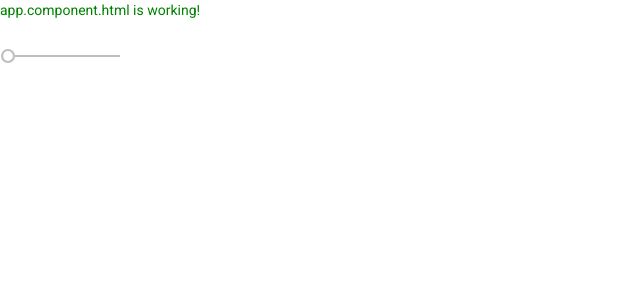
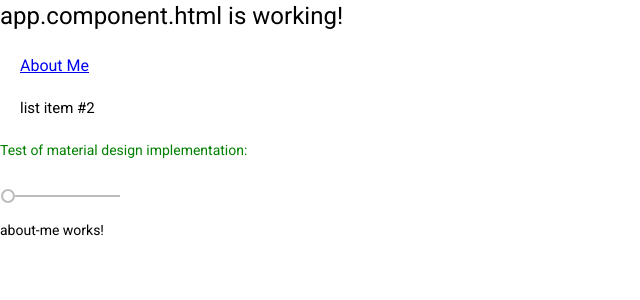
Before and after one commit to harrymcg/harryMcGuireAngularProject, an Angular app: page /about-me in a window 1280 px wide. Before the commit this address led to /. Shown: the top 300 px of the page, without its empty margins (0-640 px from the left). Built offline with nearby package versions, Linux system fonts and the light colour scheme.

Commit message:
Working about-me routing

```diff
--- /dev/null
+++ b/src/app/about-me/about-me.component.html
@@ -0,0 +1 @@
+<p>about-me works!</p>
--- /dev/null
+++ b/src/app/about-me/about-me.component.ts
@@ -0,0 +1,15 @@
+import { Component, OnInit } from '@angular/core';
+
+@Component({
+  selector: 'app-about-me',
+  templateUrl: './about-me.component.html',
+  styleUrls: ['./about-me.component.css']
+})
+export class AboutMeComponent implements OnInit {
+
+  constructor() { }
+
+  ngOnInit(): void {
+  }
+
+}
--- a/src/app/app-routing.module.ts
+++ b/src/app/app-routing.module.ts
@@ -1,7 +1,11 @@
 import { NgModule } from '@angular/core';
 import { RouterModule, Routes } from '@angular/router';
+import { AboutMeComponent } from './about-me/about-me.component';
 
-const routes: Routes = [];
+
+const routes: Routes = [
+  {path: 'about-me', component: AboutMeComponent}
+];
 
 @NgModule({
   imports: [RouterModule.forRoot(routes)],
--- a/src/app/app.component.css
+++ b/src/app/app.component.css
@@ -1,3 +1,9 @@
 p {
-    color: green;
+  color: green;
 }
+
+ul {
+  list-style-type: none; /* Remove bullets */
+  padding: 0; /* Remove padding */
+  margin: 20px; /* Remove margins */
+}
--- a/src/app/app.component.html
+++ b/src/app/app.component.html
@@ -1,7 +1,13 @@
-<p>app.component.html is working!</p>
+<h1>app.component.html is working!</h1>
+<ul>
+  <h3><a routerLink="/about-me" routerLinkActive="active">About Me</a></h3>
+  <h4>list item #2</h4>
+</ul>
 
+<p> Test of material design implementation:</p>
 <mat-slider min="1" max="100" step="1" value="1"></mat-slider>
 
+<router-outlet></router-outlet>
 
 
 <!-- * * * * * * * * * * * * * * * * * * * * * * * * * * * * * * * -->
@@ -533,4 +539,5 @@
 <!-- * * * * * * * * * * End of Placeholder * * * * * * * * * * * -->
 <!-- * * * * * * * * * * * * * * * * * * * * * * * * * * * * * * * -->
 
-<router-outlet></router-outlet>
+<!-- <router-outlet></router-outlet>
+-->
--- a/src/app/app.module.ts
+++ b/src/app/app.module.ts
@@ -5,10 +5,12 @@ import { AppRoutingModule } from './app-routing.module';
 import { AppComponent } from './app.component';
 import { BrowserAnimationsModule } from '@angular/platform-browser/animations';
 import { MatSliderModule } from '@angular/material/slider';
+import { AboutMeComponent } from './about-me/about-me.component';
 
 @NgModule({
   declarations: [
-    AppComponent
+    AppComponent,
+    AboutMeComponent
   ],
   imports: [
     BrowserModule,
```
Also changed, not shown: src/app/about-me/about-me.component.css (added), 1 other file (tests, documents, lock files or other folders).
